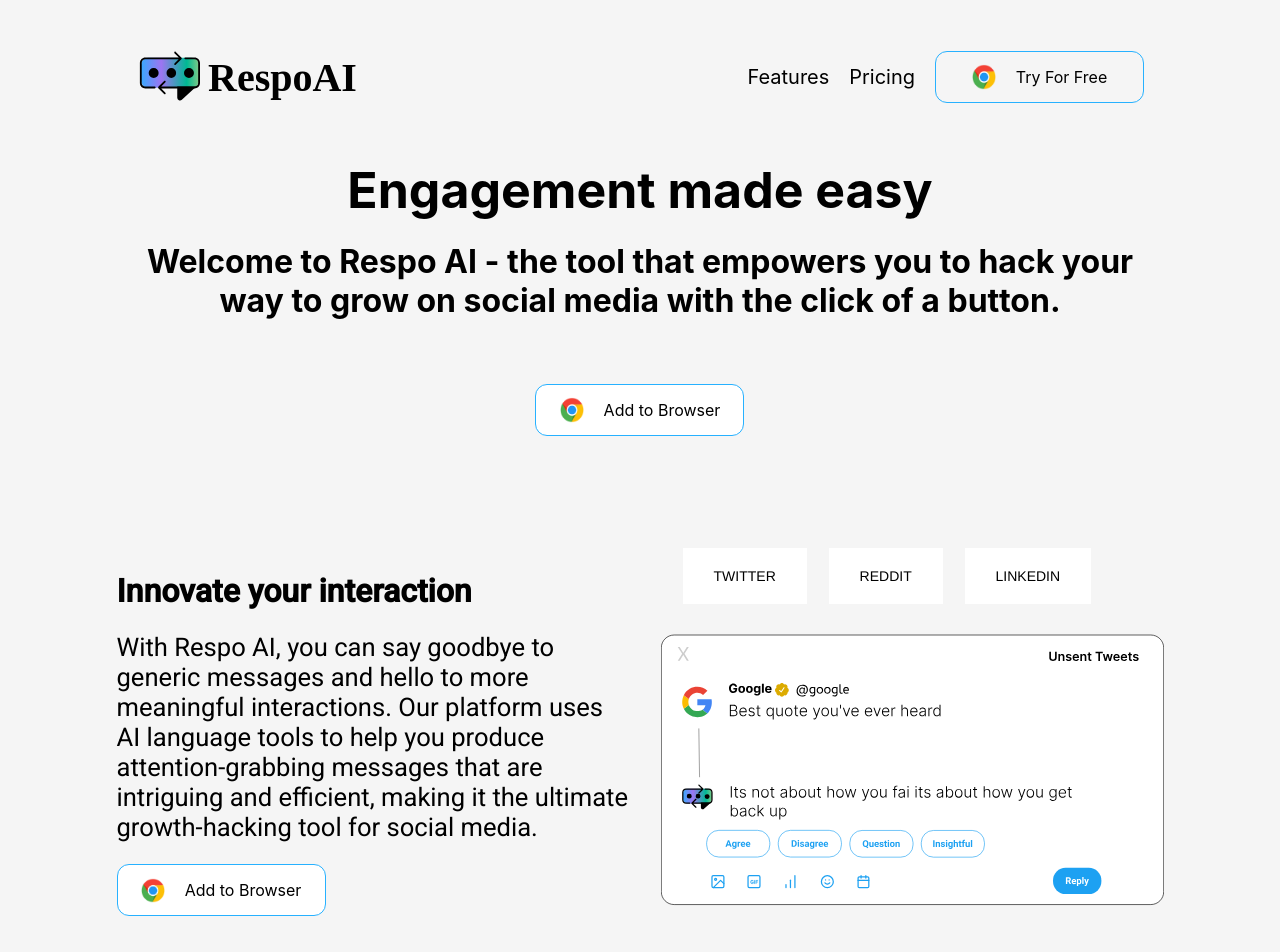
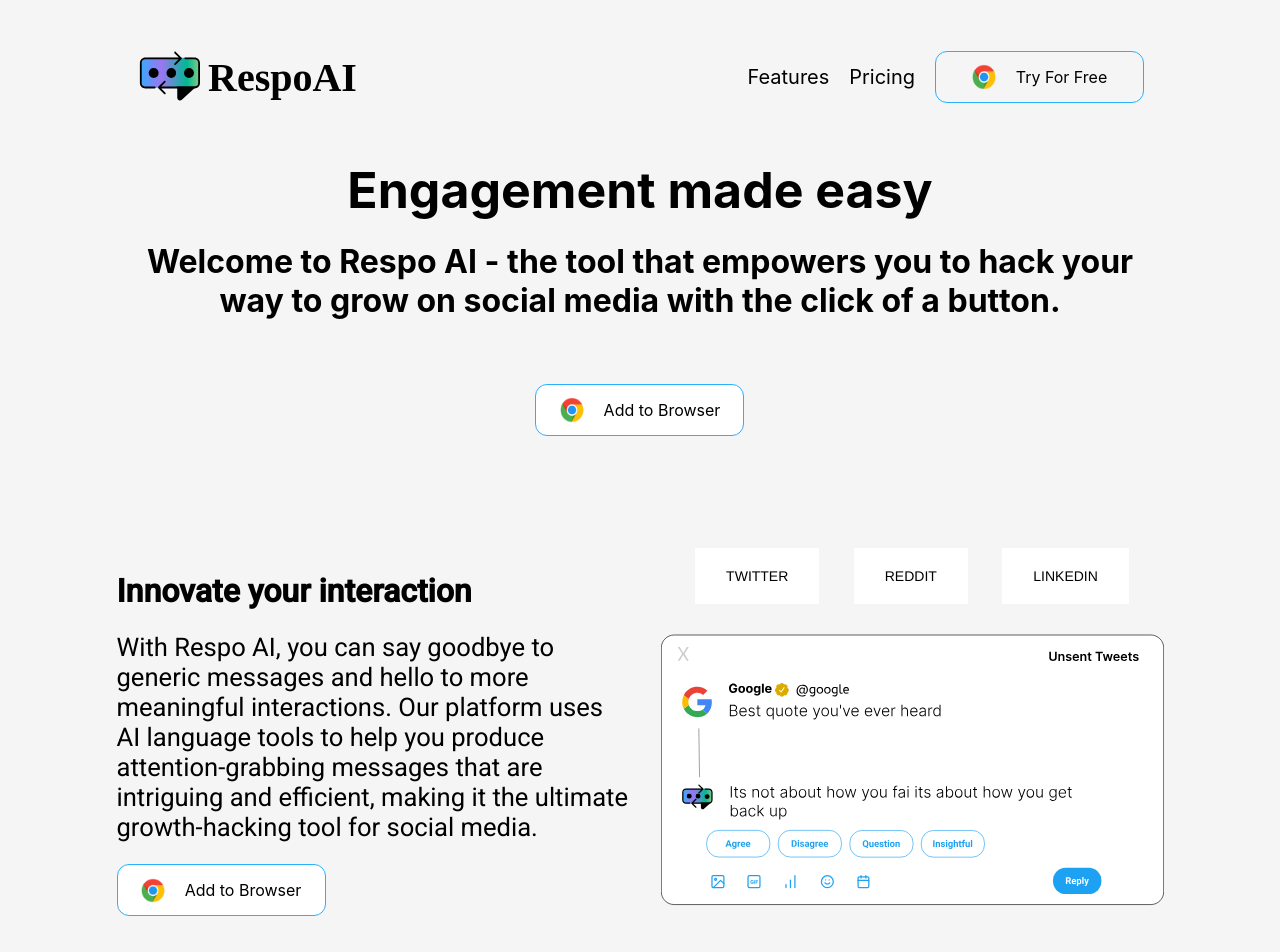
Before and after one commit to Bestnogm1/RespoAiwebsite, a React (Create React App) app: page / in a window 1280 px wide. Shown: the top 952 px of the page. Built offline with nearby package versions, Linux system fonts and the light colour scheme.

Commit message:
fixed the width of the img

```diff
--- a/src/TabsComp/TabsComp.css
+++ b/src/TabsComp/TabsComp.css
@@ -1,5 +1,5 @@
 .TabsComp {
-  width: 90%;
+  width: 100%;
 
   height: 100%;
 }
@@ -74,3 +74,6 @@
   z-index: 1;
   position: relative;
 }
+.TabsListTabPanels {
+  width: 100%;
+}
```
